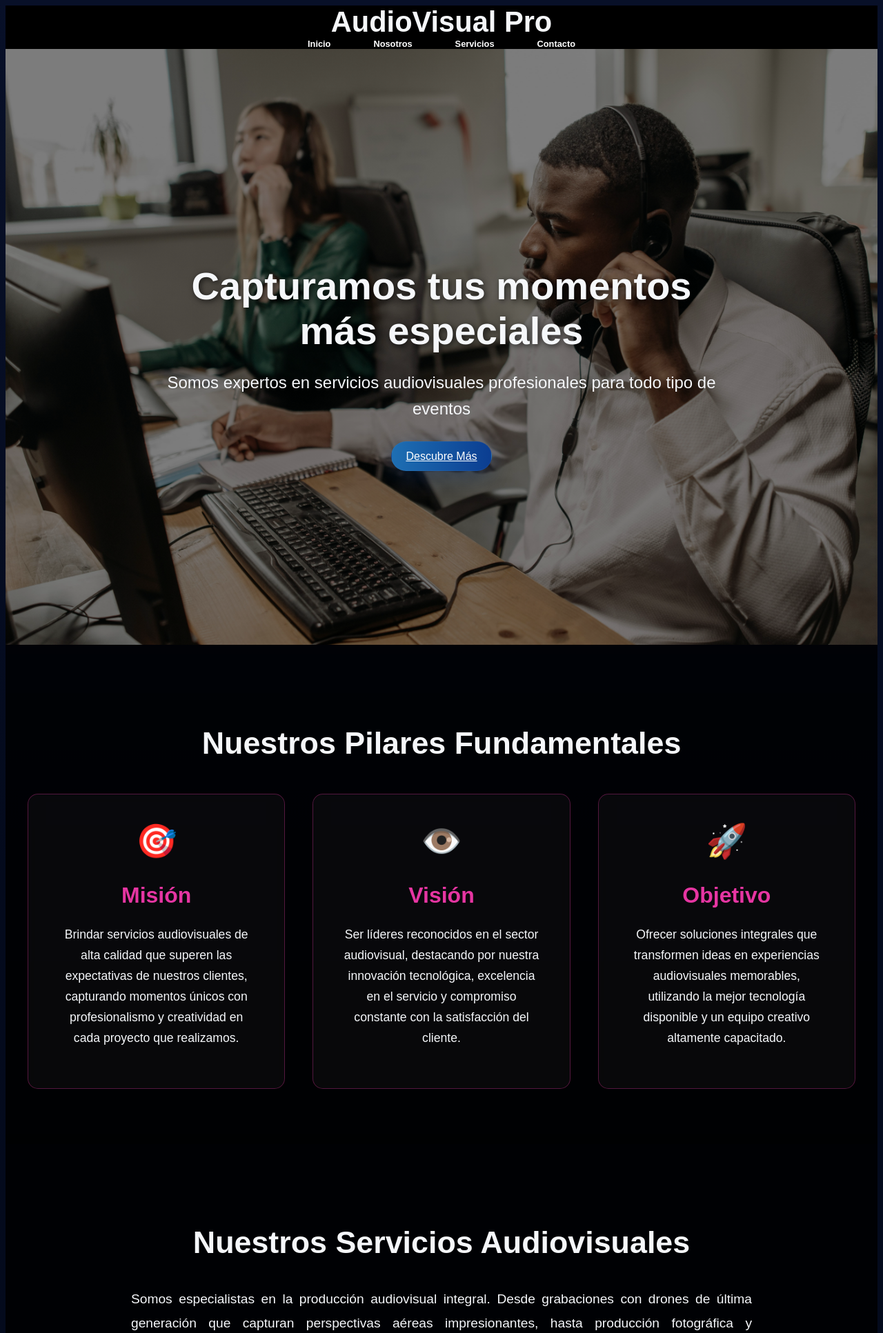
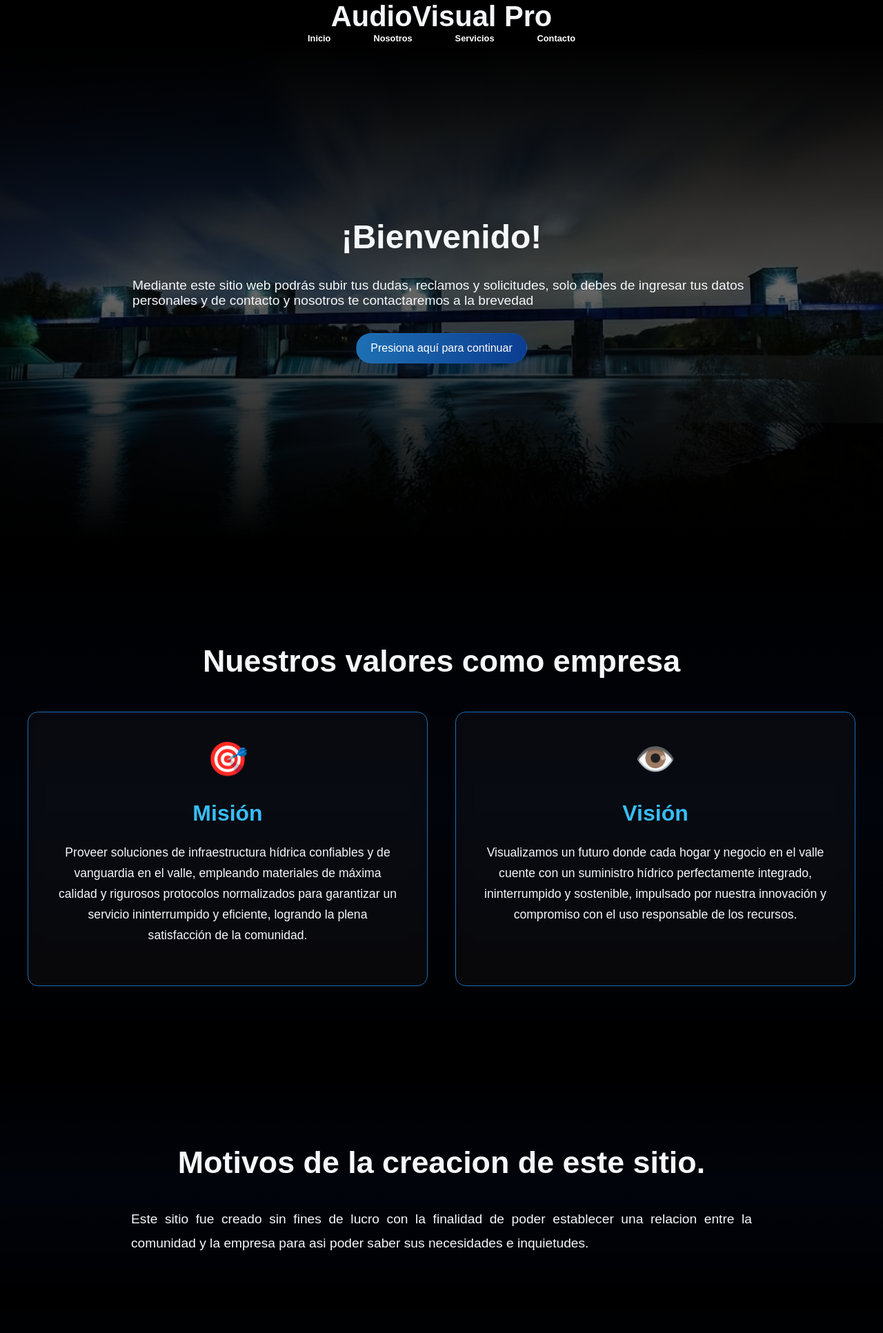
Before and after one commit to WhiteMooncy/PROYECTO-DE-ESPECIALIDAD, a PHP site: page / in a window 1280 px wide. Shown: the top 1933 px of the page at 69% size. Run offline with PHP 8.4, Linux system fonts and the light colour scheme.

Commit message:
v1.4
Cambios leves en el css y version desktop

```diff
--- a/assets/css/nosotros.css
+++ b/assets/css/nosotros.css
@@ -139,24 +139,59 @@ footer ul {
 /* ============================
    SECCIÓN: WELCOME / HERO
    ============================ */
+
+
+ /*esto borró el borde azulito, eliminar en caso de*/
+body
+{
+    margin: 0;
+}
+
+
+
 .welcomeSection {
-    background-image: linear-gradient(rgba(0,0,0,1),rgba(0,0,0,0.4),rgba(0,0,0,0.4),rgba(0,0,0,0.4),rgba(0,0,0,1)), url(../img/ui/example.jpg);
-    background-color: rgb(30,30,30);
+    background-image: linear-gradient(rgba(0,0,0,1),rgba(0,0,0,0.6),rgba(0,0,0,1)), url(/assets/sources/img/represa.webp);
     background-size: cover;
     background-position: center;
     background-repeat: no-repeat;
     min-height: 90dvh;
+    padding: 0 15dvw;
     box-sizing: content-box;
     display: flex;
     flex-direction: column;
     justify-content: center;
+    align-items: center;
 }
-.welcomeTitle { text-align: center; margin: 2.5rem 3rem 2.1rem 3rem; }
-.welcomeText { text-align: left; margin: 0 10% 0 10%; }
+.welcomeTitle { text-align: center; margin: 2dvh 0; }
+.welcomeText { text-align: left; margin: 2dvh 0; }
+
+.desktopTitle{
+    font-size: 3rem;
+}
+.desktopText
+{
+    font-size: 1.2rem;
+}
+
+/*Textos Moviles*/
+@media (max-width: 768px) {
+
+.desktopTitle{
+    font-size: 1.5rem;
+}
+.desktopText
+{
+    font-size: 1rem;
+}
+}
+/*Textos Moviles*/
+
+
+
 
 /* ============================
-   SECCIÓN: SERVICIOS
-   ============================ */
+   SECCIÓN: SERVICIOS   esto está comentado porque no se estaba usando en la pagina, se deja por si acaso
+   ============================
 .servicesSection {
     background-color: rgb(0, 0, 0);
     min-height: 50dvh;
@@ -181,7 +216,7 @@ footer ul {
 .servicesImg { height: auto; width: 25%; margin: 2.5rem auto; }
 .cardsInfo { text-align: left; margin: 0 10% 0 10%; }
 
-/* estilos por tipo de servicio (backgrounds) */
+/* estilos por tipo de servicio (backgrounds)
 .dronStyle {
     background-image: linear-gradient(rgba(0,0,0,1), rgba(0,0,0,0.4)), url(../img/ui/indexDronSecBack.jpg);
     background-color: rgb(0, 0, 0);
@@ -204,9 +239,14 @@ footer ul {
     background-repeat: no-repeat;
 }
 
+*/
+
+
+
+
 /* ============================
     SECCIÓN: MEDIA / CARDS / SWIPER
-   ============================ */
+   ============================
 .mediaSection {
     background-color: rgb(0, 0, 0);
     min-height: auto;
@@ -238,7 +278,7 @@ footer ul {
 }
 .card-text { width: 100%; }
 
-/* swiper bullets / buttons */
+/* swiper bullets / buttons
 .card-wrapper .swiper-pagination-bullet {
     height: 13px;
     width: 13px;
@@ -250,31 +290,16 @@ footer ul {
     color: rgb(255,255,255);
     top: 35%;
 }
+*/
+
+
+
 
 /* ============================
-    SECCIÓN: CONTACTO / FORM BACKGROUND
-   ============================ */
-.contactSection {
-    background-image: linear-gradient(rgba(0,0,0,1), rgba(0,0,0,0.4), rgba(0,0,0,1)), url(../img/ui/contactImg.jpg);
-    background-color: rgb(30,30,30);
-    background-size: cover;
-    background-position: center;
-    background-repeat: no-repeat;
-    display: flex;
-    flex-direction: column;
-    align-items: center;
-    justify-content: center;
-    min-height: 90dvh;
-    margin: 0;
-}
-.contactTitle { text-align: center; margin: 0 2rem 10dvh 2rem; }
-.contactText { text-align: left; padding: 0 2rem 0 2rem; margin-bottom: 1rem; }
-
-/* ============================
-    NUEVAS SECCIONES INDEX
+    NUEVAS SECCIONES INDEX   lo comento pq tampoco se estabá usando, creo
    ============================ */
 
-/* Hero Section */
+/* Hero Section
 .heroSection {
     min-height: 100vh;
     background-image: linear-gradient(rgba(0,0,0,0.5), rgba(0,0,0,0.5)), url('../img/ui/example.jpg');
@@ -302,12 +327,18 @@ footer ul {
     font-size: clamp(1.1rem, 2vw, 1.5rem);
     margin-bottom: 2.5rem;
     line-height: 1.6;
-}
+}   */
 
 /* Sección MVO mejorada */
 .mvoSection {
     padding: 5rem 2rem;
-    background: linear-gradient(180deg, rgba(0,0,0,0.8), rgba(0,0,0,0.9));
+    height: 75dvh;
+    background: linear-gradient(rgba(0,0,0,1),rgba(0,0,0,0.6),rgba(0,0,0,1));
+    align-items: center;
+    display: flex;
+    flex-direction: column;
+    justify-content: center;
+
 }
 
 .mvoMainTitle {
@@ -326,7 +357,7 @@ footer ul {
 
 .mvoCard {
     background: rgba(255, 255, 255, 0.03);
-    border: 1px solid rgba(255, 59, 180, 0.3);
+    border: 1px solid var(--water-mid);
     border-radius: 15px;
     padding: 2.5rem;
     text-align: center;
@@ -336,8 +367,8 @@ footer ul {
 
 .mvoCard:hover {
     transform: translateY(-10px);
-    border-color: rgba(255, 59, 180, 0.8);
-    box-shadow: 0 10px 30px rgba(255, 59, 180, 0.3);
+    border-color: var(--water-mid);
+    box-shadow: 0 10px 30px var(--water-mid);
 }
 
 .mvoIcon {
@@ -348,7 +379,7 @@ footer ul {
 .mvoCardTitle {
     font-size: clamp(1.5rem, 3vw, 2rem);
     margin-bottom: 1.5rem;
-    color: rgba(255, 59, 180, 0.9);
+    color: var(--accent);
 }
 
 .mvoCardText {
@@ -359,7 +390,7 @@ footer ul {
 /* Sección Descripción de Servicios */
 .servicesDescSection {
     padding: 5rem 2rem;
-    background: rgba(0,0,0,0.85);
+    background: linear-gradient(rgba(0,0,0,1),rgba(0,0,0,0.6),rgba(0,0,0,1));
     text-align: center;
 }
 
@@ -500,7 +531,7 @@ footer ul {
 /* ============================
     RESPONSIVE (MD UP)
    ============================ */
-@media (min-width:768px) {
+@media (max-width:768px) {
     .welcomeSection {
         min-height: 95dvh;
         box-sizing: content-box;
@@ -747,6 +778,8 @@ body[data-theme="represa"] .viewMoreBtn {
     padding: .75rem 1.25rem;
     box-shadow: 0 8px 30px rgba(11,61,145,0.28);
     border: 1px solid rgba(255,255,255,0.04);
+    text-decoration: none;
+    margin: 1.2rem;
 }
 body[data-theme="represa"] .badge-warning {
     background: linear-gradient(180deg, #ffb37a, #ff8c00);
--- a/index.html
+++ b/index.html
@@ -23,65 +23,74 @@
     </header>
 
     <main>
+
+
         <!-- Sección Hero con fondo de imagen -->
-        <section class="heroSection" data-aos="fade-up">
-            <div class="heroContent">
-                <h2 class="heroTitle customFont title1 whiteText">
-                    Capturamos tus momentos más especiales
+
+
+
+<section class="welcomeSection" data-aos="fade-up">
+                <h2 class="welcomeTitle desktopTitle">
+                    ¡Bienvenido!
                 </h2>
-                <p class="heroText customFont text1 whiteText">
-                    Somos expertos en servicios audiovisuales profesionales para todo tipo de eventos
+                <p class="welcomeText desktopText ">
+                    Mediante este sitio web podrás subir tus dudas, reclamos y solicitudes, solo debes de ingresar tus datos personales y de contacto y nosotros te contactaremos a la brevedad
                 </p>
-                <a class="viewMoreBtn customFont btnText" href="#mision-vision-objetivo">
-                    Descubre Más
+
+
+
+
+
+
+
+                <a class="viewMoreBtn" href="../FrontEnd/views/nosotros.php">
+                    Presiona aquí para continuar
                 </a>
-            </div>
-        </section>
+            </section>
+
+
+
 
         <!-- Sección Misión, Visión y Objetivo -->
+
+
+
         <section id="mision-vision-objetivo" class="mvoSection" data-aos="fade-up">
-            <h2 class="mvoMainTitle customFont title1 whiteText pinkUnderLine">
-                Nuestros Pilares Fundamentales
+            <h2 class="mvoMainTitle">
+                Nuestros valores como empresa
             </h2>
             <div class="mvoWrapper">
                 <div class="mvoCard" data-aos="fade-up" data-aos-delay="100">
                     <div class="mvoIcon">🎯</div>
-                    <h3 class="mvoCardTitle customFont whiteText">Misión</h3>
-                    <p class="mvoCardText customFont text2 whiteText">
-                        Brindar servicios audiovisuales de alta calidad que superen las expectativas de nuestros clientes,
-                        capturando momentos únicos con profesionalismo y creatividad en cada proyecto que realizamos.
+                    <h3 class="mvoCardTitle">Misión</h3>
+                    <p class="mvoCardText">
+                        Proveer soluciones de infraestructura hídrica confiables y de vanguardia en el valle,
+                         empleando materiales de máxima calidad y rigurosos protocolos normalizados para garantizar
+                         un servicio ininterrumpido y eficiente, logrando la plena satisfacción de la comunidad.
                     </p>
                 </div>
                 <div class="mvoCard" data-aos="fade-up" data-aos-delay="200">
                     <div class="mvoIcon">👁️</div>
-                    <h3 class="mvoCardTitle customFont whiteText">Visión</h3>
-                    <p class="mvoCardText customFont text2 whiteText">
-                        Ser líderes reconocidos en el sector audiovisual, destacando por nuestra innovación tecnológica,
-                        excelencia en el servicio y compromiso constante con la satisfacción del cliente.
-                    </p>
-                </div>
-                <div class="mvoCard" data-aos="fade-up" data-aos-delay="300">
-                    <div class="mvoIcon">🚀</div>
-                    <h3 class="mvoCardTitle customFont whiteText">Objetivo</h3>
-                    <p class="mvoCardText customFont text2 whiteText">
-                        Ofrecer soluciones integrales que transformen ideas en experiencias audiovisuales memorables,
-                        utilizando la mejor tecnología disponible y un equipo creativo altamente capacitado.
+                    <h3 class="mvoCardTitle">Visión</h3>
+                    <p class="mvoCardText">
+                        Visualizamos un futuro donde cada hogar y negocio en el valle cuente con un suministro hídrico perfectamente integrado,
+                         ininterrumpido y sostenible, impulsado por nuestra innovación y compromiso con el uso responsable de los recursos.
                     </p>
                 </div>
             </div>
         </section>
 
+
+
+
         <!-- Sección Descripción de Servicios -->
         <section class="servicesDescSection" data-aos="fade-up">
             <h2 class="servicesDescTitle customFont title1 whiteText pinkUnderLine">
-                Nuestros Servicios Audiovisuales
+                Motivos de la creacion de este sitio.
             </h2>
             <p class="servicesDescText customFont text1 whiteText">
-                Somos especialistas en la producción audiovisual integral. Desde grabaciones con drones de última generación
-                que capturan perspectivas aéreas impresionantes, hasta producción fotográfica y videográfica profesional
-                para bodas, eventos corporativos y comerciales. También ofrecemos servicios de podcast, streaming en vivo,
-                edición de video y postproducción. Cada proyecto es tratado con dedicación personalizada, garantizando
-                resultados que cuentan historias y conectan emocionalmente con tu audiencia.
+                Este sitio fue creado sin fines de lucro con la finalidad de poder establecer una relacion entre la comunidad y la empresa para asi poder
+                saber sus necesidades e inquietudes.
             </p>
         </section>
 
```
Also changed, not shown: assets/sources/img/represa.webp.
